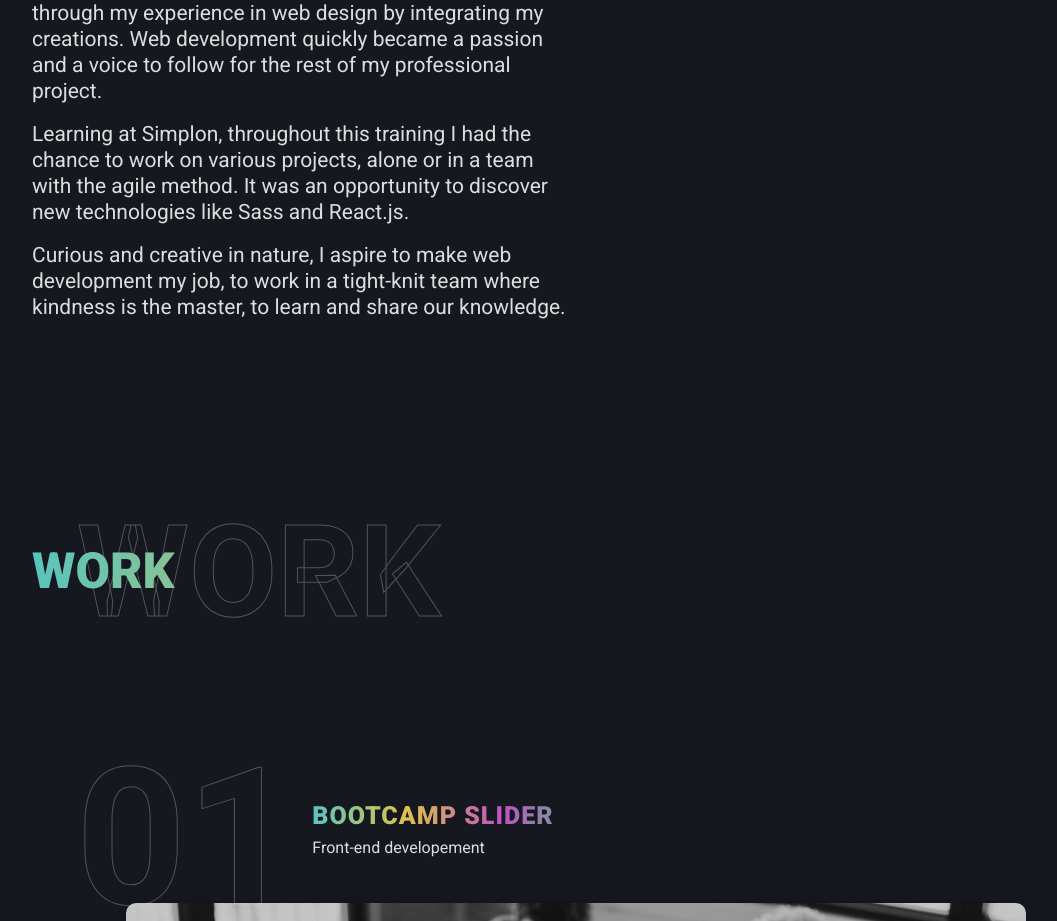
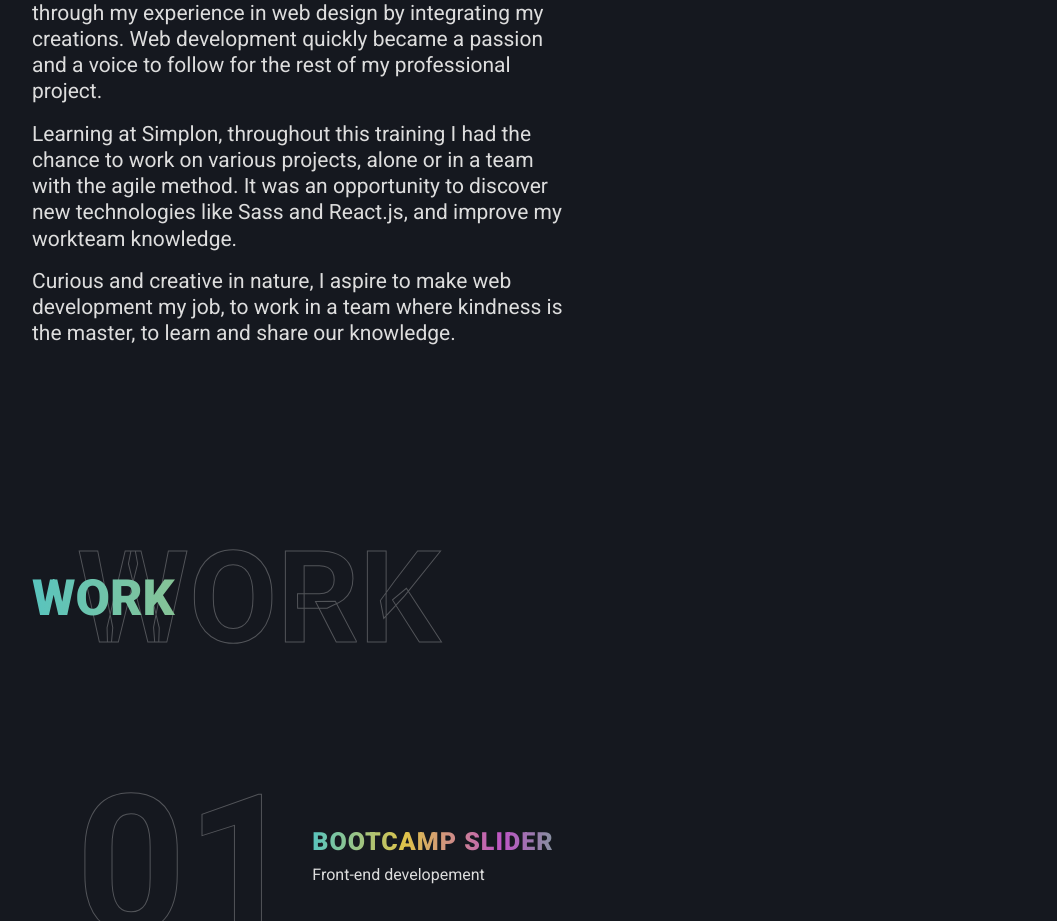
Before and after one commit to hamidousow/hamidousow, a React (Create React App) app: page / in a window 1280 px wide. Shown: the part 1164-2085 px from the top of the page, without its empty margins (64-1121 px from the left). Built offline with nearby package versions, Linux system fonts and the light colour scheme.

Commit message:
about text modified

```diff
--- a/src/components/about/About.js
+++ b/src/components/about/About.js
@@ -14,11 +14,11 @@ const About = () => {
                 </p>
                 <br/>
                 <p className="text">
-                Learning at Simplon, throughout this training I had the chance to work on various projects, alone or in a team with the agile method. It was an opportunity to discover new technologies like Sass and React.js.
+                Learning at Simplon, throughout this training I had the chance to work on various projects, alone or in a team with the agile method. It was an opportunity to discover new technologies like Sass and React.js, and improve my workteam knowledge.
                 </p>
                 <br/>
                 <p className="text">
-                Curious and creative in nature, I aspire to make web development my job, to work in a tight-knit team where kindness is the master, to learn and share our knowledge.
+                Curious and creative in nature, I aspire to make web development my job, to work in a team where kindness is the master, to learn and share our knowledge.
                 </p>
             </RichText>
         </Section>
```
